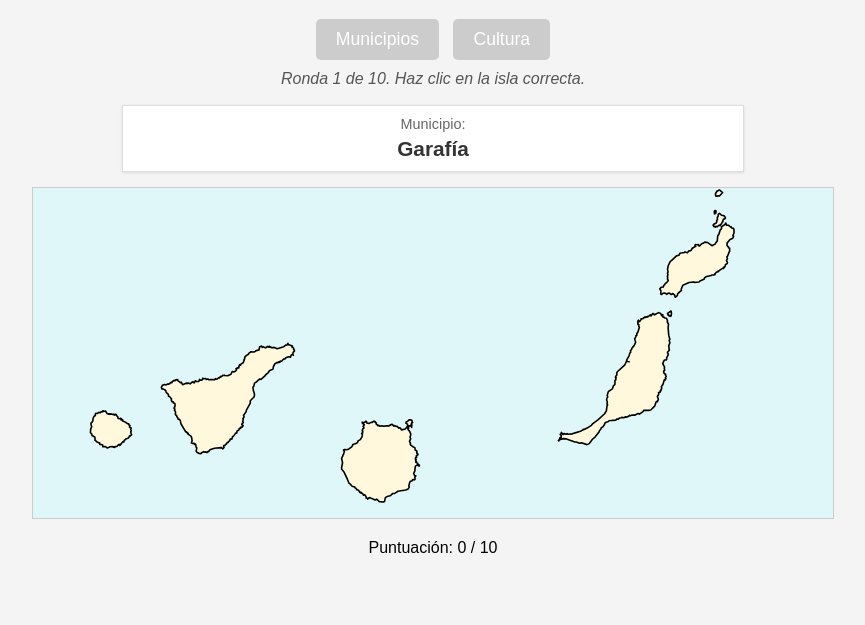
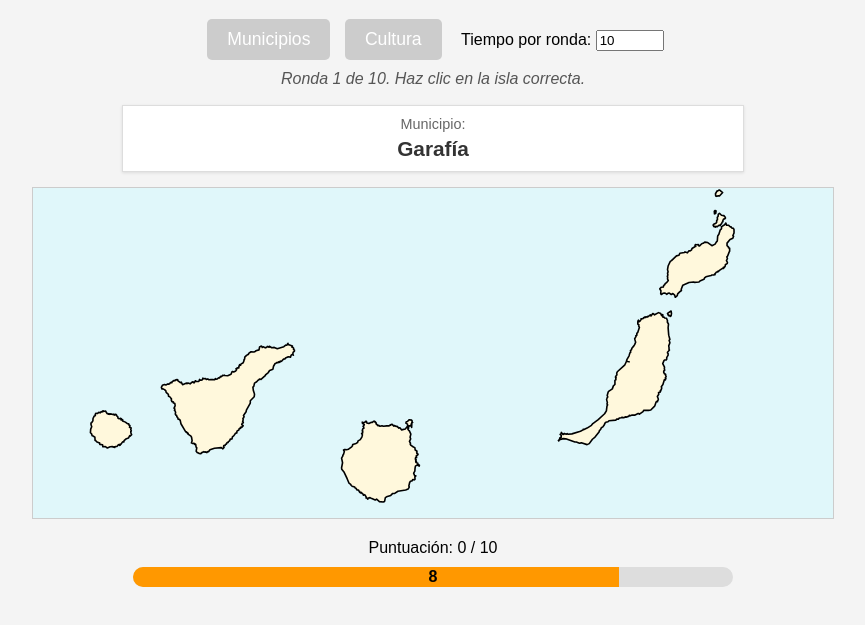
Before and after one commit to superbandura/Canarias_Municipios, a plain HTML site: page index.html in a window 1280 px wide. Both pictures are taken after a click on the button "Municipios". Shown: the part 81-706 px from the top of the page, without its empty margins (207-1072 px from the left). Drawn offline with Linux system fonts and the light colour scheme.

Commit message:
Add round timer functionality

```diff
--- a/index.html
+++ b/index.html
@@ -14,6 +14,9 @@
     <div id="game-controls">
         <button id="municipalities-button">Municipios</button> <!-- Botón renombrado y con nuevo ID -->
         <button id="culture-button">Cultura</button>         <!-- Nuevo botón -->
+        <label id="timer-settings">Tiempo por ronda:
+            <input type="number" id="round-duration-input" min="1" value="10">
+        </label>
         <div id="game-status">Selecciona un modo de juego o clica una isla para ver su info.</div> <!-- Mensaje inicial actualizado -->
     </div>
 
@@ -78,6 +81,10 @@
     <div id="score-display" class="hidden">
          Puntuación: <span id="score-points">0</span> / <span id="score-total-rounds">0</span>
     </div>
+    <div id="timer-container" class="hidden">
+        <div id="timer-bar"></div>
+        <span id="timer-text">0</span>
+    </div>
 
     <!-- Caja de Información Original -->
     <div id="info-box">
--- a/script.js
+++ b/script.js
@@ -18,6 +18,10 @@ document.addEventListener('DOMContentLoaded', async () => {
     const infoPopulation = document.getElementById('info-population');
     const infoBoxIntro = document.querySelector('#info-box p:first-child');
     const islandPaths = svgMap.querySelectorAll('path[id]');
+    const roundDurationInput = document.getElementById('round-duration-input');
+    const timerContainer = document.getElementById('timer-container');
+    const timerBar = document.getElementById('timer-bar');
+    const timerText = document.getElementById('timer-text');
 
     // --- Datos de Información de Islas (sin cambios) ---
     const islandData = {
@@ -44,6 +48,7 @@ document.addEventListener('DOMContentLoaded', async () => {
 
 
     const TOTAL_ROUNDS = 10;
+    const DEFAULT_ROUND_TIME = 10; // segundos
 
     // --- Estado Global ---
     let isPlaying = false;
@@ -52,6 +57,9 @@ document.addEventListener('DOMContentLoaded', async () => {
     let currentItem = null; // Renombrado de currentMunicipality
     let itemsPool = [];   // Renombrado de municipalitiesPool
     let timeoutId = null;
+    let roundTimer = null;
+    let roundDuration = DEFAULT_ROUND_TIME;
+    let timeLeft = roundDuration;
     let currentlySelectedPath = null;
     let currentGameMode = null; // 'municipalities' o 'culture'
 
@@ -104,6 +112,40 @@ document.addEventListener('DOMContentLoaded', async () => {
         });
     }
 
+    function updateTimerDisplay() {
+        const percentage = (timeLeft / roundDuration) * 100;
+        timerBar.style.width = percentage + '%';
+        timerText.textContent = timeLeft;
+    }
+
+    function handleTimeOut() {
+        if (!isPlaying) return;
+        setIslandClickable(false);
+        const correctPathElement = svgMap.querySelector(`#${currentItem.islandId}`);
+        if (correctPathElement) {
+            correctPathElement.classList.add('show-correct-answer-feedback');
+        }
+        gameStatus.textContent = `Tiempo agotado. La respuesta era ${getIslandNameById(currentItem.islandId)}.`;
+        updateScoreDisplay(parseInt(scoreTotalRoundsEl.textContent, 10));
+        timeoutId = setTimeout(nextRound, 1800);
+    }
+
+    function startRoundTimer() {
+        clearInterval(roundTimer);
+        timeLeft = roundDuration;
+        updateTimerDisplay();
+        timerContainer.classList.remove('hidden');
+        roundTimer = setInterval(() => {
+            timeLeft--;
+            if (timeLeft <= 0) {
+                clearInterval(roundTimer);
+                handleTimeOut();
+            } else {
+                updateTimerDisplay();
+            }
+        }, 1000);
+    }
+
    function startGame() {
         if (!currentGameMode) {
             console.error("Modo de juego no seleccionado.");
@@ -117,6 +159,7 @@ document.addEventListener('DOMContentLoaded', async () => {
         isPlaying = true;
         score = 0;
         roundsPlayed = 0;
+        roundDuration = parseInt(roundDurationInput.value, 10) || DEFAULT_ROUND_TIME;
 
         let sourceArray;
         if (currentGameMode === 'municipalities') {
@@ -192,6 +235,7 @@ document.addEventListener('DOMContentLoaded', async () => {
             gameStatus.textContent = `Ronda ${roundsPlayed} de ${actualTotalRounds}. Haz clic en la isla correcta.`;
             updateScoreDisplay(actualTotalRounds);
             setIslandClickable(true);
+            startRoundTimer();
         }
     }
 
@@ -200,6 +244,10 @@ document.addEventListener('DOMContentLoaded', async () => {
         if (timeoutId) {
             clearTimeout(timeoutId);
             timeoutId = null;
+        }
+        if (roundTimer) {
+            clearInterval(roundTimer);
+            roundTimer = null;
         }
         isPlaying = false;
         clearIslandStyles();
@@ -213,6 +261,7 @@ document.addEventListener('DOMContentLoaded', async () => {
 
         municipalitiesButton.disabled = false;
         cultureButton.disabled = false;
+        timerContainer.classList.add('hidden');
         currentGameMode = null; // Resetear modo de juego
     }
 
@@ -231,6 +280,11 @@ document.addEventListener('DOMContentLoaded', async () => {
 
         if (isPlaying) {
             if (!currentItem) return;
+
+            if (roundTimer) {
+                clearInterval(roundTimer);
+                roundTimer = null;
+            }
 
             const clickedIslandId = clickedPath.id;
             const isCorrect = (clickedIslandId === currentItem.islandId);
@@ -291,6 +345,7 @@ document.addEventListener('DOMContentLoaded', async () => {
     // --- Inicialización UI ---
     itemDisplay.classList.add('hidden');
     scoreDisplay.classList.add('hidden');
+    timerContainer.classList.add('hidden');
     infoBox.classList.remove('hidden');
     displayIslandInfo(null);
     gameStatus.textContent = "Selecciona un modo de juego ('Municipios' o 'Cultura') o clica una isla para ver su info."; // Mensaje inicial actualizado
--- a/style.css
+++ b/style.css
@@ -53,6 +53,43 @@ h1 {
     font-style: italic;
     color: #555;
     min-height: 20px; /* Evitar saltos */
+}
+
+#timer-settings {
+    margin-left: 10px;
+}
+#round-duration-input {
+    width: 60px;
+}
+#timer-container {
+    position: relative;
+    width: 80%;
+    max-width: 600px;
+    height: 20px;
+    background-color: #ddd;
+    border-radius: 10px;
+    overflow: hidden;
+    margin: 10px 0;
+}
+#timer-bar {
+    position: absolute;
+    top: 0;
+    left: 0;
+    height: 100%;
+    width: 100%;
+    background-color: #ff9800;
+    transition: width 1s linear;
+}
+#timer-text {
+    position: absolute;
+    top: 0;
+    left: 0;
+    width: 100%;
+    height: 100%;
+    display: flex;
+    align-items: center;
+    justify-content: center;
+    font-weight: bold;
 }
 
 /* Renombrado de #municipality-display a #item-display */
```
